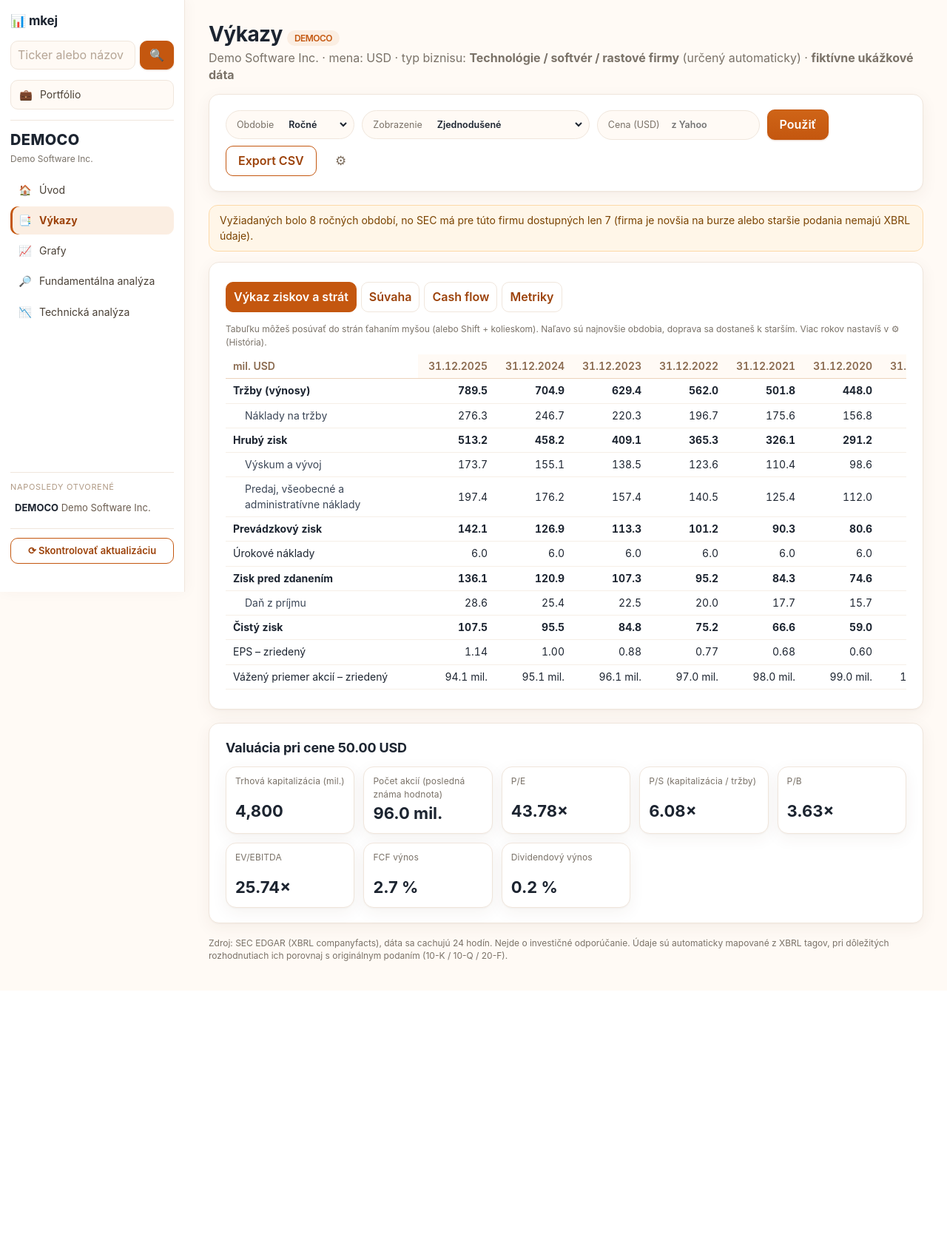
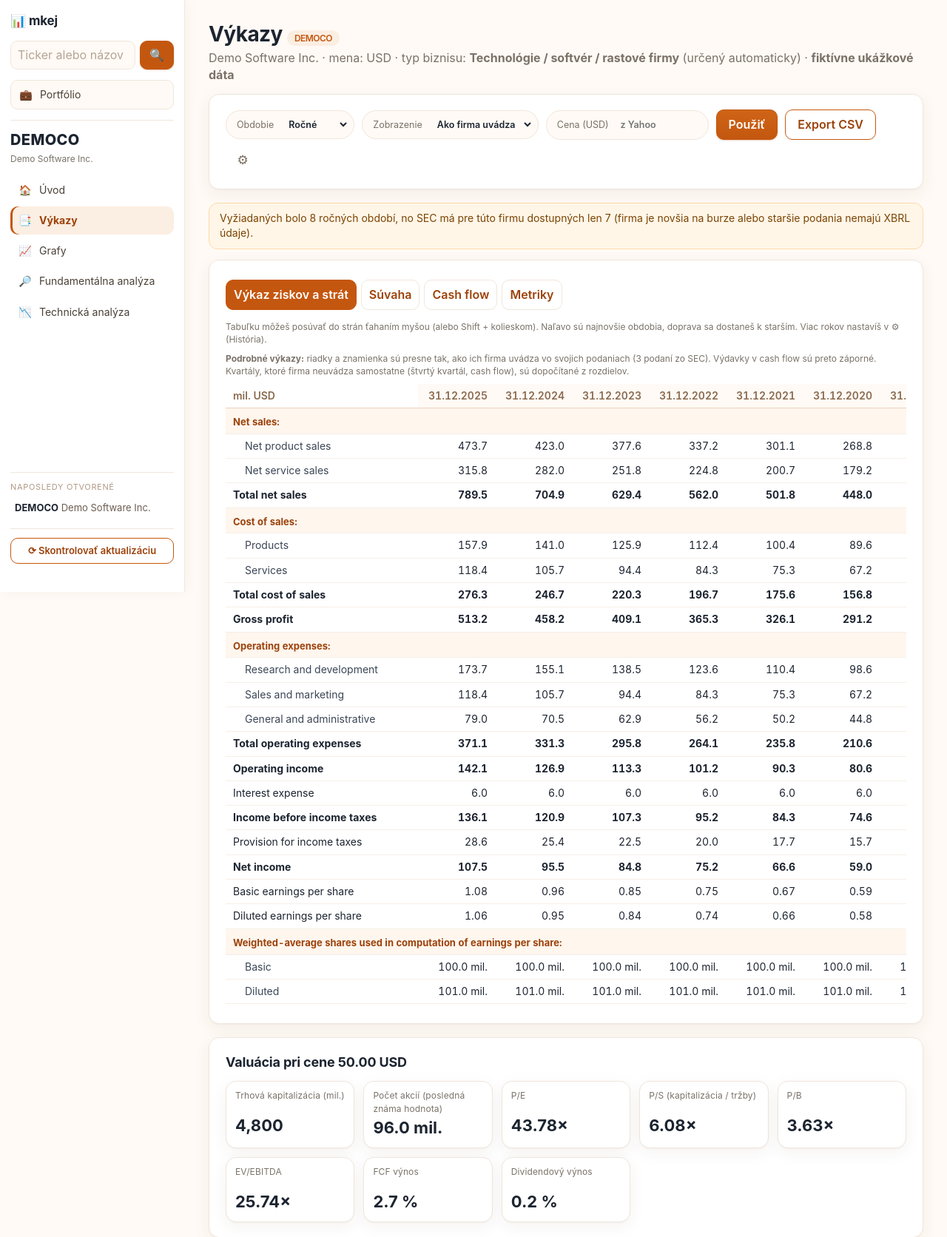
Before and after one commit to martik-wq/investapp, a Flask app: page /company/DEMOCO/statements in a window 1280 px wide. Shown: the top 1672 px of the page at 74% size. Before the commit the page ends 1299 px from the top, so only its background shows below. Run offline with Flask 3, Linux system fonts and the light colour scheme; data that the repository does not hold is empty.

Commit message:
Výkazy: predvolené zobrazenie je „ako firma uvádza“ (zjednodušené ostáva na výber)
Co-Authored-By: Claude Sonnet 5.5 <noreply@anthropic.com>
Claude-Session: https://claude.ai/code/session_0115kAKioW5i2RtVMRadF9BF

```diff
--- a/app.py
+++ b/app.py
@@ -156,7 +156,7 @@ def _params():
     typ = typ if typ in BUSINESS_TYPES else "auto"
     return {"mode": mode, "typ": typ, "price_raw": request.args.get("price", ""),
             "years": parse_years(request.args.get("years")),
-            "detail": request.args.get("detail") == "1"}
+            "detail": request.args.get("detail", "1") != "0"}
 
 
 def _qs(p):
@@ -170,8 +170,8 @@ def _qs(p):
         q["type"] = p["typ"]
     if p["price_raw"]:
         q["price"] = p["price_raw"]
-    if p["detail"]:
-        q["detail"] = "1"
+    if not p["detail"]:
+        q["detail"] = "0"
     return q
 
 
--- a/templates/_toolbar.html
+++ b/templates/_toolbar.html
@@ -10,8 +10,8 @@
   {% if 'detail' in show %}
   <label>Zobrazenie
     <select name="detail" onchange="this.form.submit()">
+      <option value="1" {{ 'selected' if detail }}>Ako firma uvádza</option>
       <option value="0" {{ 'selected' if not detail }}>Zjednodušené</option>
-      <option value="1" {{ 'selected' if detail }}>Podrobné (ako firma uvádza)</option>
     </select></label>
   {% endif %}
   {% if 'price' in show %}
```
